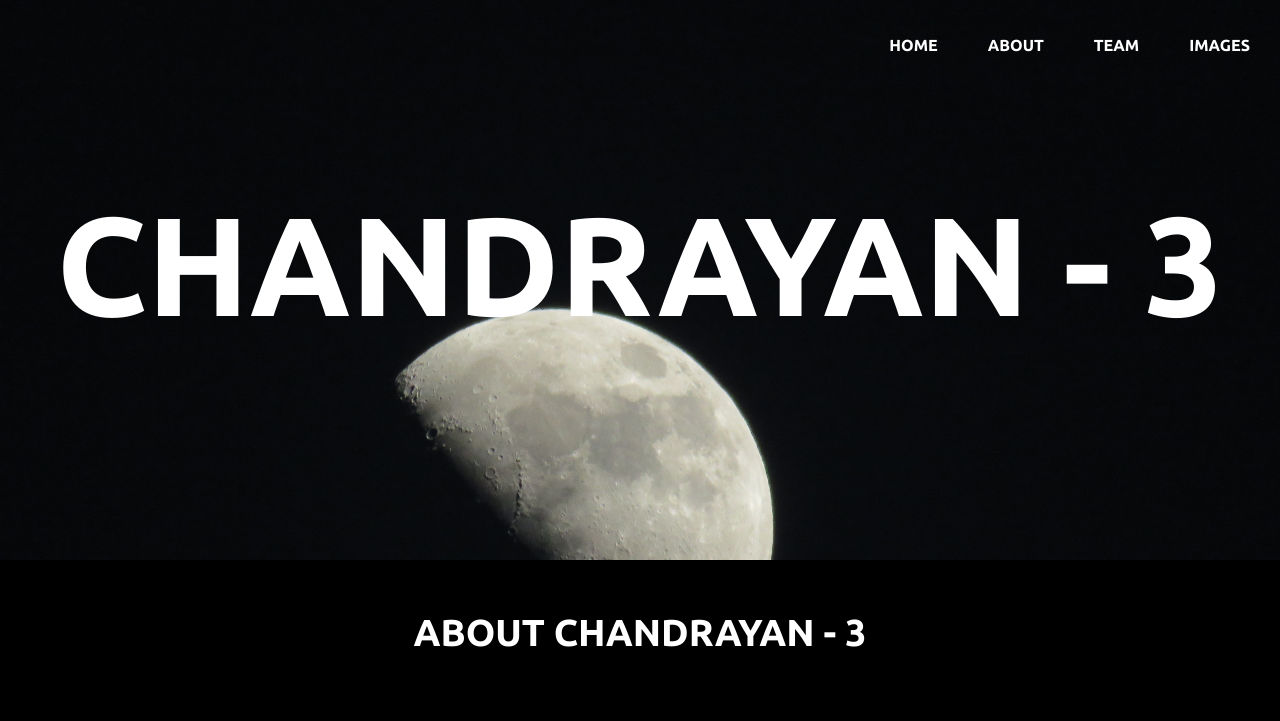
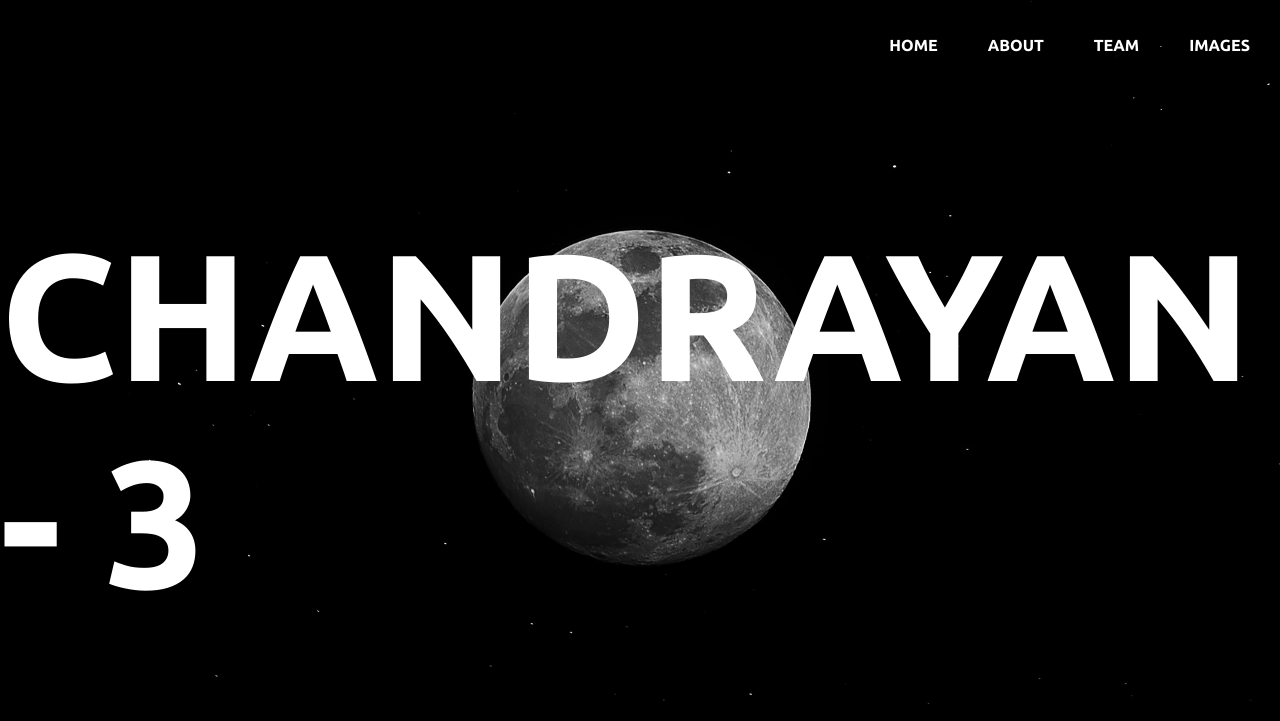
Before and after one commit to pshreyash11/Chandrayan-3-Webscape, a plain HTML site: page index.html in a window 1280 px wide. Shown: the top 721 px of the page. Drawn offline with Linux system fonts and the light colour scheme.

Commit message:
underline animation on nav bar and bg image

```diff
--- a/index.html
+++ b/index.html
@@ -47,7 +47,7 @@
             </div>
             <div class="box flex">
                 <div class="chandryanphoto">
-                    <img src="Assets/chandryan3 rocket photo.avif" height="400px">
+                    <img src="Assets/replacement_image.jpeg" height="400px">
                 </div>
                 <div class="info">
                     <p>
@@ -85,7 +85,7 @@
             </div>
             <div class="box flex">
                 <div class="chandryanphoto">
-                    <img src="Assets/chandryan3 rocket photo.avif" height="400px">
+                    <img src="Assets/replacement image2.webp" height="500px">
                 </div>
                 <div class="info">
                     <p>
--- a/style.css
+++ b/style.css
@@ -9,7 +9,10 @@ body {
     margin: 0;
     padding: 0;
     box-sizing: border-box;
-    background-color: black;
+    /* background-color: black; */
+    background-image: url(Assets/croped\ stars.png);
+    background-repeat: repeat;
+    background-size: contain;
     color: white;
     overflow-x: hidden;
 }
@@ -19,8 +22,12 @@ body::-webkit-scrollbar{
 }
 body::-webkit-scrollbar-thumb{
     background: linear-gradient(rgb(188, 194, 191),rgb(72, 73, 72));
-    border-radius: 30%;
+    border-radius: 100vw;
 }
+body::-webkit-scrollbar-thumb:hover{
+    background: linear-gradient(rgb(188, 194, 191,0.64),rgb(72, 73, 72,0.64));
+}
+
 
 .hero .title h1::selection{
     color: yellow;
@@ -38,6 +45,23 @@ a{
 
 
 }
+.items ul li a{
+    position: relative;
+}
+.items ul li a::before{
+    content: "";
+    position: absolute;
+    bottom: -2px;
+    left: 0px;
+    width: 0%;
+    height: 2px;
+    background-color: #888;
+    transition: all ease 0.5s;
+}
+.items ul li a:hover::before{
+    width: 100%;
+}
+
 .flex{
     display: flex;
 
@@ -60,20 +84,15 @@ ul li:hover{
     transform: scale(1.2);
 }
 
-/* ul li a:hover{
-    background-color: white;
 
-
-
-
-} */
 .hero{
     width: 100vw;
-    height: 70vh;
+    height: 100vh;
     background-repeat: no-repeat;
     background-size: 50% 50%;
-    background-image: url(Assets/moon\ image.jpg);
+    background-image: url(Assets/moon\ new\ image.jpg);
     background-size: cover;
+    background-position:center;
 }
 .nav{
     display: flex;
@@ -82,7 +101,7 @@ ul li:hover{
 }
 
 .hero .title{
-    font-size: 70px;
+    font-size: 90px;
     color:white;
     display: flex;
     flex-wrap: wrap;
```
Also changed, not shown: Assets/croped stars.png (added), Assets/moon new image.jpg (added), Assets/replacement image2.webp (added), Assets/replacement_image.jpeg (added), Assets/stars.jpg (added), 1 other file.
